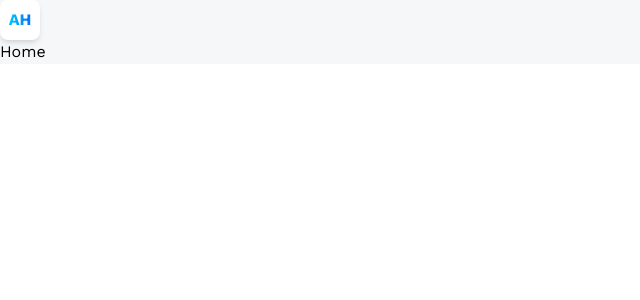
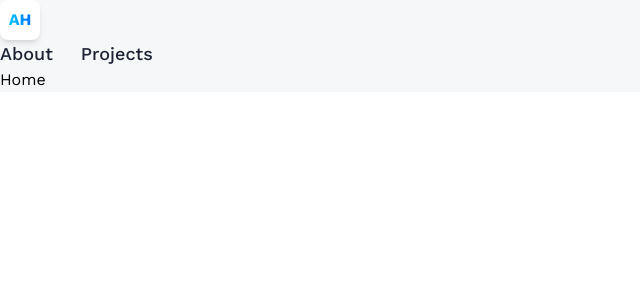
Before and after one commit to kads1024/project-portfolio, a React (Vite) app: page / in a window 1280 px wide. Shown: the top 300 px of the page, without its empty margins (0-640 px from the left). Built offline with nearby package versions, Linux system fonts and the light colour scheme.

Commit message:
Navbar navigate to About and Projects

```diff
--- a/src/components/Navbar.jsx
+++ b/src/components/Navbar.jsx
@@ -7,6 +7,14 @@
         <NavLink to="/" className="w-10 h-10 rounded-lg bg-white items-center justify-center flex font-bold shadow-md">
             <p className="blue-gradient_text">AH</p>
         </NavLink>
+        <nav className="flex text-lg gap-7 font-medium">
+            <NavLink to="/about" className={( { isActive } )=> isActive ? 'text-blue-500' : 'text-black-500'}>
+                About
+            </NavLink>
+            <NavLink to="/projects" className={( { isActive } )=> isActive ? 'text-blue-500' : 'text-black-500'}>
+                Projects
+            </NavLink>
+        </nav>
     </header>
   )
 }
```
